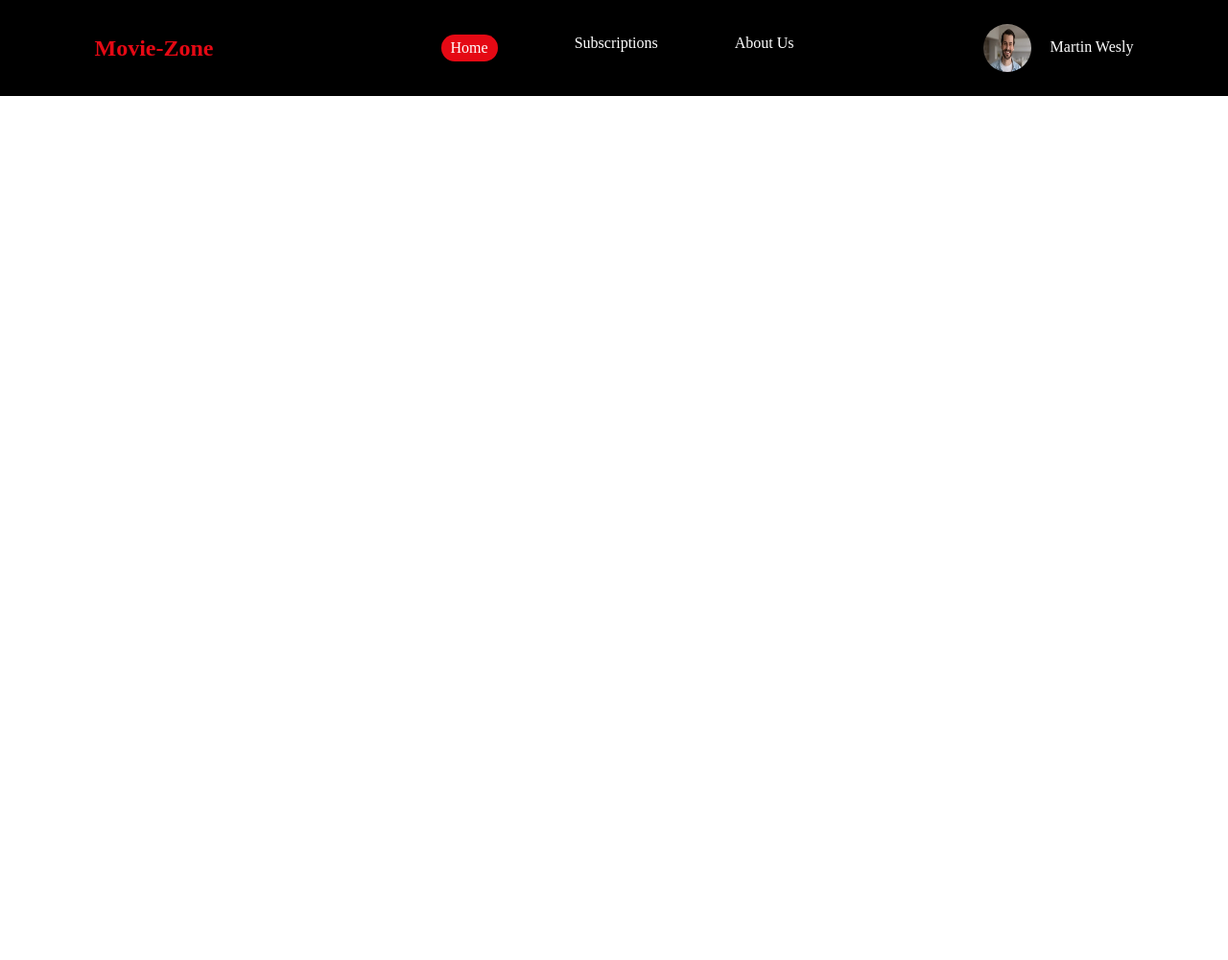
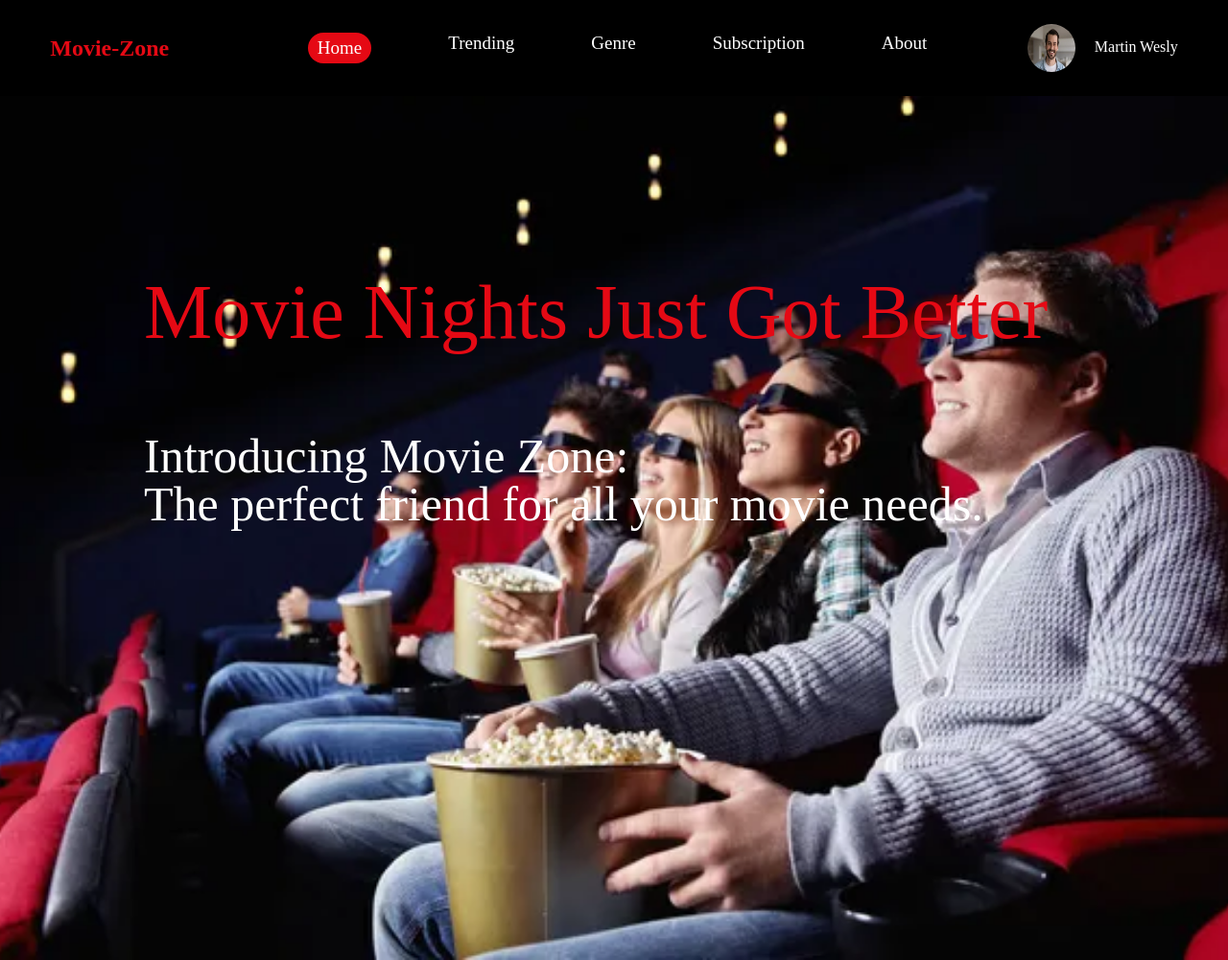
Before and after one commit to anwar730/Movie-Zone, a plain HTML site: page index.html in a window 1280 px wide. Shown: the whole page at 96% size. Before the commit the page ends 800 px from the top, so only its background shows below. Drawn offline with Linux system fonts and the light colour scheme.

Commit message:
Generate and style the landing page for the website

```diff
--- a/assets/style.css
+++ b/assets/style.css
@@ -1,5 +1,9 @@
 *{
     margin: 0;
+}
+body{
+    background-color: #000;
+    color: white;
 }
 
 .nav-bar{
@@ -17,6 +21,7 @@
     display: flex;
     gap: 80px;
     list-style: none;
+    font-size: 19px;
 }
 .home{
 
@@ -38,3 +43,27 @@
     width: 50px;
     border-radius: 50%;
 }
+
+.landing-container{
+    height: 900px;
+    background-image: url(../assets/images/lpg.jpg);
+    background-size: cover;
+    background-position: center;
+    background-repeat: no-repeat;
+}
+.landing-content p {
+    color: white;
+    line-height: 50px;
+    padding: 50px 150px;
+
+
+
+}
+#main-desc{
+    color: #E50914;
+    font-size: 80px;
+    padding-top: 200px;
+}
+.desc{
+    font-size: 50px;
+}
--- a/index.html
+++ b/index.html
@@ -15,8 +15,10 @@
         <div class="nav-items">
             <ul>
                 <li class="home">Home</li>
-                <li>Subscriptions</li>
-                <li>About Us</li>
+                <li>Trending</li>
+                <li>Genre</li>
+                <li>Subscription</li>
+                <li>About</li>
             </ul>
         </div>
         <div class="user-icon">
@@ -24,6 +26,14 @@
             <p>Martin Wesly</p>
         </div>
     </div>
+    <div class="landing-container">
+        <div class="landing-content">
+            <p id="main-desc">Movie Nights Just Got Better</p>
+            <p class="desc">Introducing Movie Zone:<br>
+               The perfect friend for all your movie needs.</p>
+        </div>
+    </div>
+
     <script src="./assets/index.js"></script>
 </body>
 </html>
```
